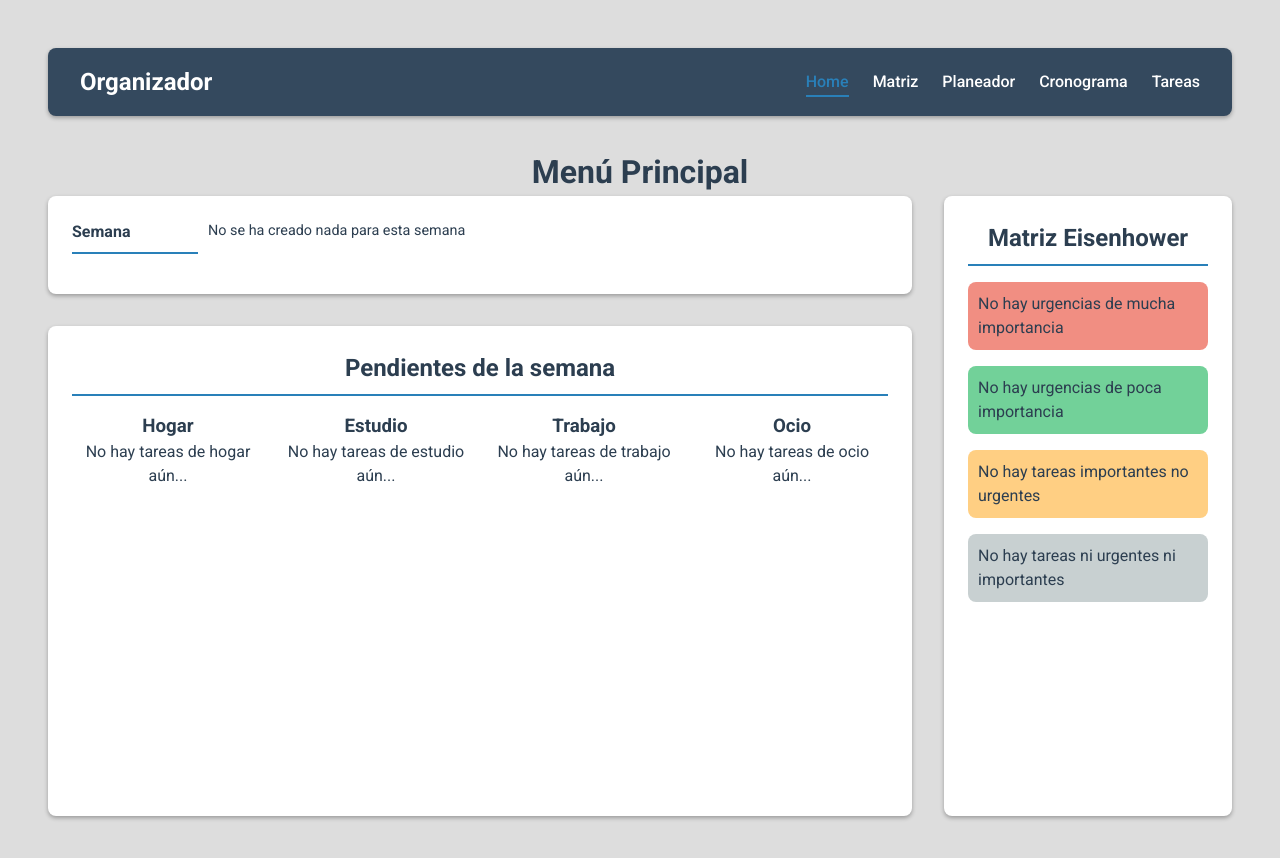
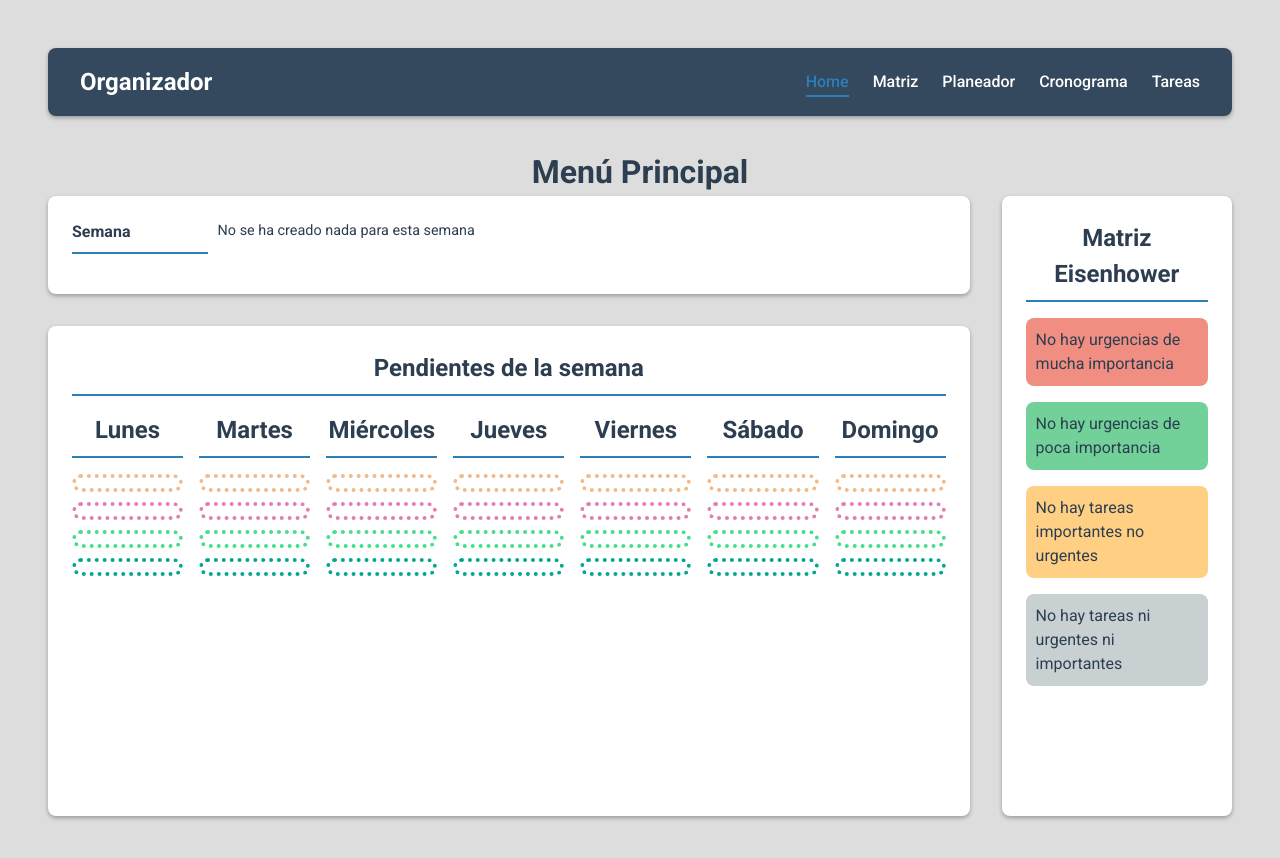
Before and after one commit to ZergioPC/my-mom-schedule, a React (Vite) app: page /semana in a window 1280 px wide. Shown: the top 858 px of the page. Built offline with nearby package versions, Linux system fonts and the light colour scheme.

Commit message:
FEATURE. El home ahora muestra los cambios realizados del panel semanal y la matriz

```diff
--- a/src/Pages/Home/Home.css
+++ b/src/Pages/Home/Home.css
@@ -1,9 +1,11 @@
 .Home {
   display: grid;
-  grid-template-columns: 3fr 1fr;
+  grid-template-columns: 4fr 1fr;
   grid-template-rows: 1fr 5fr;
   gap: 2rem;
 }
+
+/* MARK: CURRENT */
 
 .Home-current {
   grid-row: 1/2;
@@ -69,6 +71,8 @@
   font-style: italic;
 }
 
+/* MARK: SEMANA */
+
 .Home-semana {
   grid-row: 2/3;
   grid-column: 1/2;
@@ -80,13 +84,43 @@
 
 .Home-semana-container {
   display: grid;
-  grid-template-columns: repeat(4,1fr);
+  grid-template-columns: repeat(7,1fr);
   gap: 1rem;
 }
+.Home-semana-container ul {
+  margin: 10px 0;
+  padding: 5px;
+  border-width: 4px;
+  border-style: dotted;
+  border-radius: 10px;
+}
+
+.Home-semana-morning {border-color: var(--item-mooring);}
+.Home-semana-midday {border-color: var(--item-midday);}
+.Home-semana-afternoon {border-color: var(--item-afternoon);}
+.Home-semana-night {border-color: var(--item-night);}
+
 .Home-semana-container li {
+  list-style: none;
+  box-sizing: content-box;
+  padding: 3px 10px;
+  margin: 10px 0;
   text-align: left;
-  margin: 10px 0;
+  border-radius: 5px;
 }
+
+.Home-semana-morning > li {background-color: var(--item-mooring);}
+.Home-semana-midday > li {background-color: var(--item-midday);}
+.Home-semana-afternoon > li {background-color: var(--item-afternoon);}
+.Home-semana-night > li {background-color: var(--item-night);}
+
+.Home-semana-check {
+  text-decoration: line-through;
+  font-style: italic;
+  opacity: 60%;
+}
+
+/* MARK: MATRIZ */
 
 .Home-matriz {
   grid-row: 1/3;
--- a/src/Pages/Home/index.jsx
+++ b/src/Pages/Home/index.jsx
@@ -3,10 +3,10 @@ import React from "react";
 
 import useLocalStorage from "../../Hooks/useLocalStorage";
 import useCronograma from "../../Hooks/useCronograma";
-import usePlanSemanal from "../../Hooks/usePlanSemanal";
 
 import idMatchToWeek from "../../Utils/idMatchToWeek";
-import useMatrizCtx from "../../Hooks/useMatrizCtx";
+
+import { useManageData, dayTypes, timeTypes, matrizTypes } from "../../Hooks/useManageData";
 
 const currentInit = {
     "id": 0,
@@ -15,13 +15,28 @@ const currentInit = {
     "tareas": [],
 }
 
+const days = [
+  { label: "Lunes", value: dayTypes.lunes },
+  { label: "Martes", value: dayTypes.martes },
+  { label: "Miércoles", value: dayTypes.miercoles },
+  { label: "Jueves", value: dayTypes.jueves },
+  { label: "Viernes", value: dayTypes.viernes },
+  { label: "Sábado", value: dayTypes.sabado },
+  { label: "Domingo", value: dayTypes.domingo },
+]
+
 function Home(){
+  const {tareas} = useManageData();
+
   const [startWeek, _ ] = useLocalStorage("Start","");
   const [currentWeekData, setCurrent ] = useLocalStorage("CurrentWeek", currentInit);
 
   const { cronograma } = useCronograma();
-  const { semanal } =  usePlanSemanal();
-  const { matriz } = useMatrizCtx();
+
+  const urgenteItems = tareas.filter(tarea => tarea.matriz === matrizTypes.urgente);
+  const noUrgenteItems = tareas.filter(tarea => tarea.matriz === matrizTypes.noUrgente);
+  const importanteItems = tareas.filter(tarea => tarea.matriz === matrizTypes.importante);
+  const noImportanteItems = tareas.filter(tarea => tarea.matriz === matrizTypes.noImportante);
 
   React.useEffect(()=>{
     setCurrent(cronograma.find(item =>
@@ -68,57 +83,55 @@ function Home(){
           <h2>Pendientes de la semana</h2>
 
           <div className="Home-semana-container">
-            <article>
-              <h3>Hogar</h3>
-              <ol>
-                  {semanal.hogar.length === 0 ? (
-                    <p>No hay tareas de hogar aún...</p>
-                  ) : (
-                    semanal.hogar.map((item) =>
-                      <li key={item.id}>{item.txt}</li>
-                    )
-                  )}
-              </ol>
-            </article>
+            {days.map((day, idx) => (
+              <article key={idx}>
+                <h2>{day.label}</h2>
 
-            <article>
-              <h3>Estudio</h3>
-              <ol>
-                  {semanal.acaademia.length === 0 ? (
-                    <p>No hay tareas de estudio aún...</p>
-                  ) : (
-                    semanal.acaademia.map((item) =>
-                      <li key={item.id}>{item.txt}</li>
-                    )
-                  )}
-              </ol>
-            </article>
+                <ul className="Home-semana-morning">
+                  {tareas.filter(item =>
+                    item.day === day.value && item.time === timeTypes.morning
+                  ).map((item,idx)=>(
+                    <li
+                      key={idx}
+                      className={item.complete ? "Home-semana-check" : ""}
+                    >{item.txt}</li>
+                  ))}
+                </ul>
 
-            <article>
-              <h3>Trabajo</h3>
-              <ol>
-                  {semanal.laboral.length === 0 ? (
-                    <p>No hay tareas de trabajo aún...</p>
-                  ) : (
-                    semanal.laboral.map((item) =>
-                      <li key={item.id}>{item.txt}</li>
-                    )
-                  )}
-              </ol>
-            </article>
+                <ul className="Home-semana-midday">
+                  {tareas.filter(item =>
+                    item.day === day.value && item.time === timeTypes.midday
+                  ).map((item,idx)=>(
+                    <li
+                      key={idx}
+                      className={item.complete ? "Home-semana-check" : ""}
+                    >{item.txt}</li>
+                  ))}
+                </ul>
 
-            <article>
-              <h3>Ocio</h3>
-              <ol>
-                  {semanal.ocio.length === 0 ? (
-                    <p>No hay tareas de ocio aún...</p>
-                  ) : (
-                    semanal.ocio.map((item) =>
-                      <li key={item.id}>{item.txt}</li>
-                    )
-                  )}
-              </ol>
-            </article>
+                <ul className="Home-semana-afternoon">
+                  {tareas.filter(item =>
+                    item.day === day.value && item.time === timeTypes.afternoon
+                  ).map((item,idx)=>(
+                    <li
+                      key={idx}
+                      className={item.complete ? "Home-semana-check" : ""}
+                    >{item.txt}</li>
+                  ))}
+                </ul>
+
+                <ul className="Home-semana-night">
+                  {tareas.filter(item =>
+                    item.day === day.value && item.time === timeTypes.night
+                  ).map((item,idx)=>(
+                    <li
+                      key={idx}
+                      className={item.complete ? "Home-semana-check" : ""}
+                    >{item.txt}</li>
+                  ))}
+                </ul>
+              </article>
+            ))}
           </div>
         </section>
 
@@ -128,11 +141,11 @@ function Home(){
           <h2>Matriz Eisenhower</h2>
 
           <article className="matriz-urgente">
-            {matriz.urgente.length === 0 ? (
+            {urgenteItems.length === 0 ? (
               <p>No hay urgencias de mucha importancia</p>
             ) : (
             <ul>
-              {matriz.urgente.map((item,idx)=>(
+              {urgenteItems.map((item,idx)=>(
                 <li key={idx}>{item.txt}</li>
               ))}
             </ul>
@@ -140,11 +153,11 @@ function Home(){
           </article>
 
           <article className="matriz-importante">
-            {matriz.noUrgente.length === 0 ? (
+            {noUrgenteItems.length === 0 ? (
               <p>No hay urgencias de poca importancia</p>
             ) : (
             <ul>
-              {matriz.noUrgente.map((item,idx)=>(
+              {noUrgenteItems.map((item,idx)=>(
                 <li key={idx}>{item.txt}</li>
               ))}
             </ul>
@@ -152,11 +165,11 @@ function Home(){
           </article>
 
           <article className="matriz-nourgente">
-            {matriz.importante.length === 0 ? (
+            {importanteItems.length === 0 ? (
               <p>No hay tareas importantes no urgentes</p>
             ) : (
             <ul>
-              {matriz.importante.map((item,idx)=>(
+              {importanteItems.map((item,idx)=>(
                 <li key={idx}>{item.txt}</li>
               ))}
             </ul>
@@ -164,11 +177,11 @@ function Home(){
           </article>
 
           <article className="matriz-noimportante">
-            {matriz.noImportante.length === 0 ? (
+            {noImportanteItems.length === 0 ? (
               <p>No hay tareas ni urgentes ni importantes</p>
             ) : (
             <ul>
-              {matriz.noImportante.map((item,idx)=>(
+              {noImportanteItems.map((item,idx)=>(
                 <li key={idx}>{item.txt}</li>
               ))}
             </ul>
```
